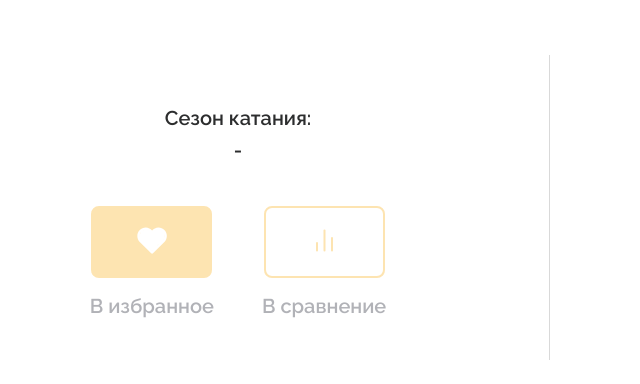
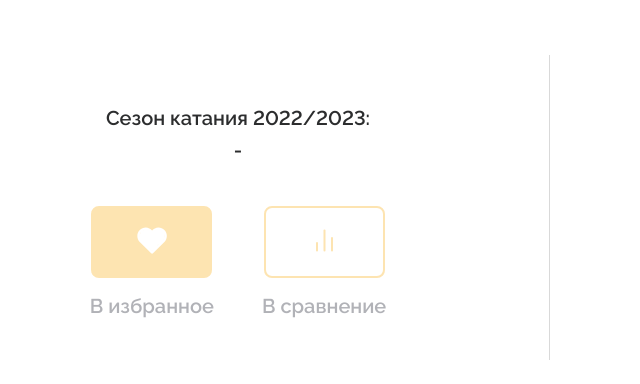
Before and after one commit to OlgaAlekhina/spoosk, a Django app: template spoosk/templates/resort_detail.html in a window 1280 px wide. Shown: the part 489-873 px from the top of the page, without its empty margins (340-980 px from the left). Run offline with Django 4.2, Linux system fonts and the light colour scheme; the template is opened without the code that fills it, so the values that code supplies are empty.

Commit message:
adding years

```diff
--- a/spoosk/templates/resort_detail.html
+++ b/spoosk/templates/resort_detail.html
@@ -27,7 +27,7 @@
                                         <div class="resort-region">{{ resort.region }}</div>
                                         <a class="resort-link-site" href="{{ resort.link_ofsite }}">{{ resort.link_ofsite }}</a>
                                         <div class="resort-sezon">
-                                            <span>Сезон катания:</span><br>
+                                            <span>Сезон катания 2022/2023:</span><br>
                                             <span>{{ resort.begin_season }} - {{ resort.end_season }}</span>
                                         </div>
                                     </div>
```
